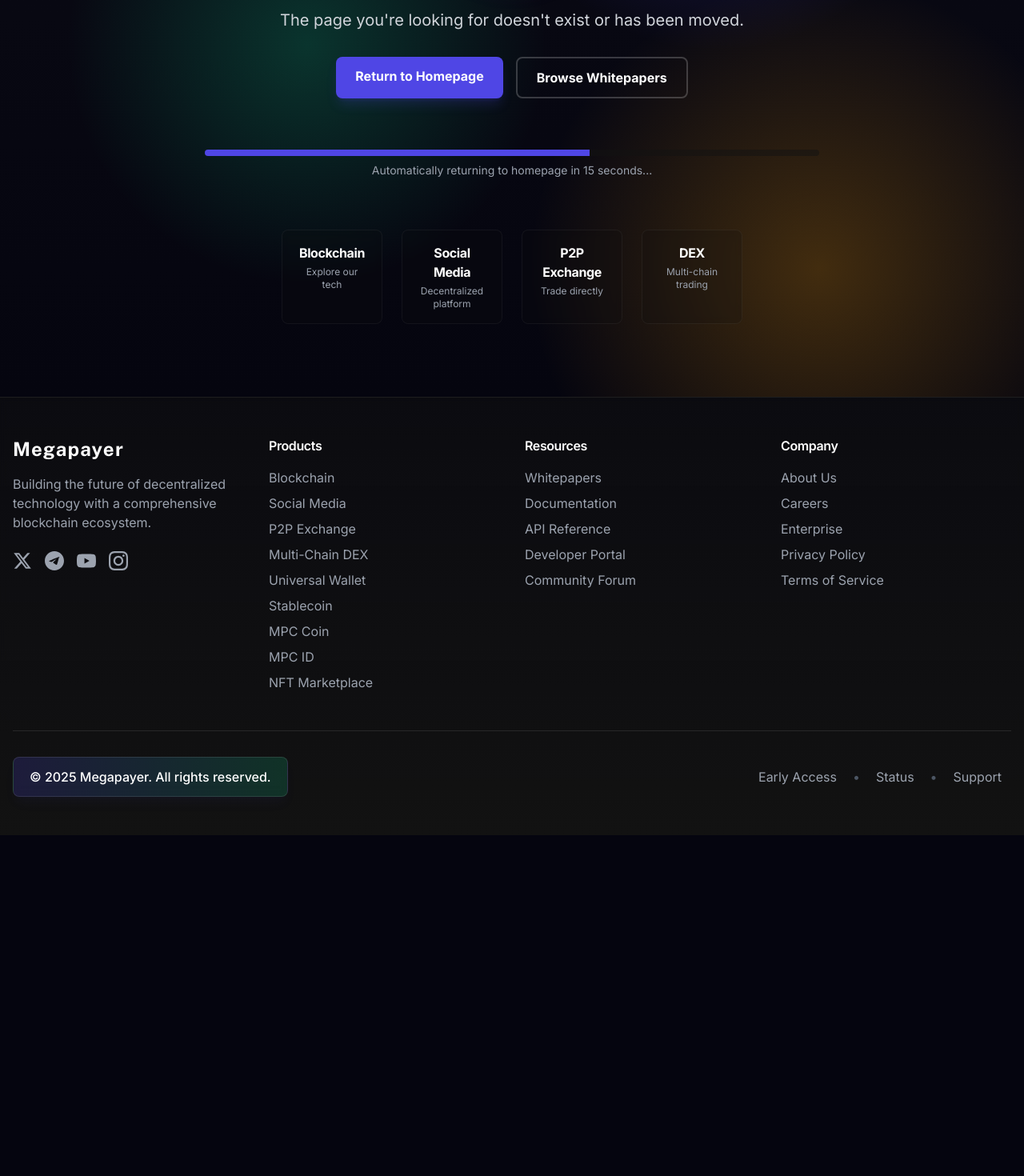
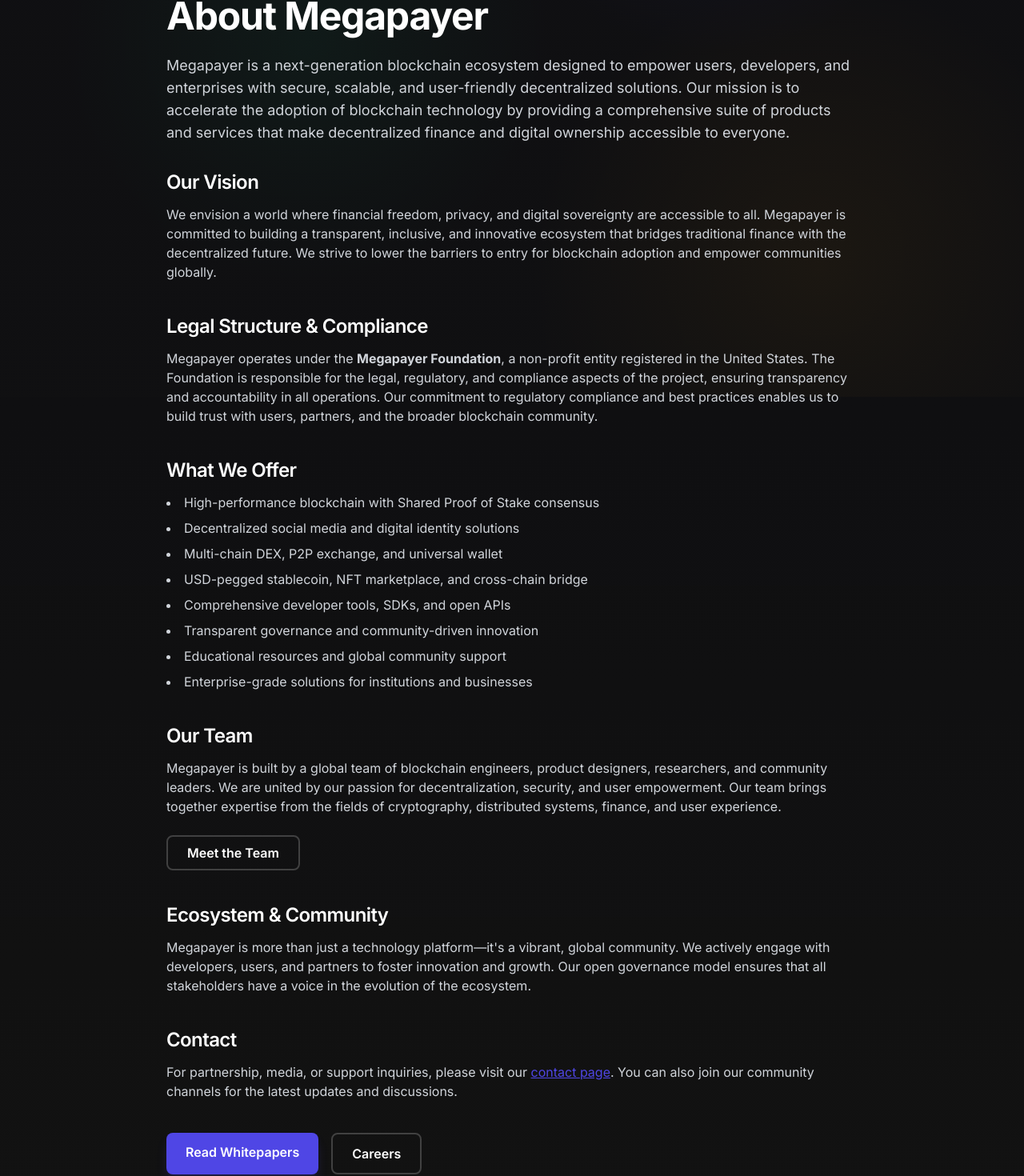
Before and after one commit to AbuAisha8994/MegapayerFrontend, a Next.js app: page /about in a window 1280 px wide. Before the commit this address had no page. Shown: the part 304-1774 px from the top of the page at 80% size. Before the commit the page ends 1348 px from the top, so only its background shows below. Built offline with nearby package versions, Linux system fonts and the light colour scheme.

Commit message:
footer fixed

```diff
--- a/src/components/home/ProductPreview.tsx
+++ b/src/components/home/ProductPreview.tsx
@@ -417,6 +417,8 @@ const ProductPreview = () => {
                     href={
                       currentProduct.id === "nft-marketplace"
                         ? "/whitepaper/nft-marketplace"
+                        : currentProduct.id === "bridge"
+                        ? "/coming-soon?product=Bridge&returnUrl=/"
                         : `/${currentProduct.id}`
                     }
                     className="inline-flex items-center px-6 py-2.5 rounded-lg bg-gradient-to-r from-primary to-primary-dark hover:shadow-lg hover:shadow-primary/20 transition-all duration-300 text-white group"
--- a/src/components/layout/Footer.tsx
+++ b/src/components/layout/Footer.tsx
@@ -155,7 +155,7 @@ const Footer = () => {
               </li>
               <li>
                 <Link
-                  href="/nft-marketplace"
+                  href="/coming-soon?product=NFT%20Marketplace&returnUrl=/"
                   className="text-gray-400 hover:text-white transition-colors"
                 >
                   NFT Marketplace
@@ -178,15 +178,15 @@ const Footer = () => {
               </li>
               <li>
                 <a
-                  href="#"
+                  href="/whitepaper/roadmap"
                   className="text-gray-400 hover:text-white transition-colors"
                 >
-                  Documentation
+                  Roadmap
                 </a>
               </li>
               <li>
                 <a
-                  href="#"
+                  href="developers/getting-started"
                   className="text-gray-400 hover:text-white transition-colors"
                 >
                   API Reference
@@ -194,7 +194,7 @@ const Footer = () => {
               </li>
               <li>
                 <a
-                  href="#"
+                  href="developers/getting-started"
                   className="text-gray-400 hover:text-white transition-colors"
                 >
                   Developer Portal
@@ -202,7 +202,7 @@ const Footer = () => {
               </li>
               <li>
                 <a
-                  href="#"
+                  href="/coming-soon?product=News%20%26%20Blog&returnUrl=/"
                   className="text-gray-400 hover:text-white transition-colors"
                 >
                   Community Forum
@@ -216,12 +216,12 @@ const Footer = () => {
             <h3 className="text-white font-semibold mb-4">Company</h3>
             <ul className="space-y-2">
               <li>
-                <a
-                  href="#"
+                <Link
+                  href="/about"
                   className="text-gray-400 hover:text-white transition-colors"
                 >
                   About Us
-                </a>
+                </Link>
               </li>
               <li>
                 <a
--- a/src/components/layout/Navbar.tsx
+++ b/src/components/layout/Navbar.tsx
@@ -83,17 +83,17 @@ const Navbar = () => {
       submenu: [
         {
           name: "Megapayer Blockchain",
-          href: "/coming-soon?product=Megapayer%20Blockchain&returnUrl=/",
+          href: "/blockchain",
         },
         {
           name: "Decentralized Social",
-          href: "/coming-soon?product=Decentralized%20Social&returnUrl=/",
+          href: "/social-media",
         },
         { name: "P2P Exchange", href: "/p2p-exchange" },
         { name: "Multi-Chain DEX", href: "/dex" },
         {
           name: "Universal Wallet",
-          href: "/coming-soon?product=Universal%20Wallet&returnUrl=/",
+          href: "/wallet/",
         },
         {
           name: "NFT Marketplace",
@@ -107,7 +107,7 @@ const Navbar = () => {
       href: "#",
       submenu: [
         { name: "MPC Coin", href: "/token/mpc" },
-        { name: "MPC ID", href: "/coming-soon?product=MPC%20ID&returnUrl=/" },
+        { name: "MPC ID", href: "/mpc-id" },
         { name: "Megapayer Explorer", href: "/explorer" },
         {
           name: "Partners & Integrations",
@@ -119,13 +119,13 @@ const Navbar = () => {
       name: "Developers",
       href: "#",
       submenu: [
-        { name: "Developer SDK / API", href: "/sdk-api" },
+        { name: "Developer SDK / API", href: "/developers/getting-started" },
         {
           name: "GitHub",
           href: "https://github.com/megapayer",
           isExternal: true,
         },
-        { name: "Explorer API", href: "/developers/explorer-api" },
+        { name: "Explorer API", href: "/developers/getting-started" },
         {
           name: "Testnet & Faucet",
           href: "/coming-soon?product=Testnet%20%26%20Faucet&returnUrl=/",
--- /dev/null
+++ b/src/pages/about.tsx
@@ -0,0 +1,126 @@
+import Head from "next/head";
+import Link from "next/link";
+import Layout from "@/components/layout/Layout";
+
+const About = () => (
+  <Layout>
+    <Head>
+      <title>About Us | Megapayer</title>
+      <meta
+        name="description"
+        content="Learn more about Megapayer, our mission, vision, legal structure, and the team building the future of decentralized finance and blockchain technology."
+      />
+    </Head>
+    <section className="bg-gradient-to-b from-dark/70 to-dark min-h-[60vh] py-20" style={{ paddingTop: "300px" }}>
+      <div className="container mx-auto px-4 max-w-4xl">
+        <h1 className="text-4xl md:text-5xl font-bold text-white mb-6">
+          About Megapayer
+        </h1>
+        <p className="text-lg text-gray-300 mb-8">
+          Megapayer is a next-generation blockchain ecosystem designed to empower
+          users, developers, and enterprises with secure, scalable, and
+          user-friendly decentralized solutions. Our mission is to accelerate the
+          adoption of blockchain technology by providing a comprehensive suite of
+          products and services that make decentralized finance and digital
+          ownership accessible to everyone.
+        </p>
+        <div className="mb-10">
+          <h2 className="text-2xl font-semibold text-white mb-3">Our Vision</h2>
+          <p className="text-gray-300">
+            We envision a world where financial freedom, privacy, and digital
+            sovereignty are accessible to all. Megapayer is committed to building
+            a transparent, inclusive, and innovative ecosystem that bridges
+            traditional finance with the decentralized future. We strive to lower
+            the barriers to entry for blockchain adoption and empower communities
+            globally.
+          </p>
+        </div>
+        <div className="mb-10">
+          <h2 className="text-2xl font-semibold text-white mb-3">
+            Legal Structure & Compliance
+          </h2>
+          <p className="text-gray-300">
+            Megapayer operates under the{" "}
+            <b>Megapayer Foundation</b>, a non-profit entity registered in the
+            United States. The Foundation is responsible for the legal,
+            regulatory, and compliance aspects of the project, ensuring
+            transparency and accountability in all operations. Our commitment to
+            regulatory compliance and best practices enables us to build trust
+            with users, partners, and the broader blockchain community.
+          </p>
+        </div>
+        <div className="mb-10">
+          <h2 className="text-2xl font-semibold text-white mb-3">What We Offer</h2>
+          <ul className="list-disc list-inside text-gray-300 space-y-2">
+            <li>High-performance blockchain with Shared Proof of Stake consensus</li>
+            <li>Decentralized social media and digital identity solutions</li>
+            <li>Multi-chain DEX, P2P exchange, and universal wallet</li>
+            <li>USD-pegged stablecoin, NFT marketplace, and cross-chain bridge</li>
+            <li>Comprehensive developer tools, SDKs, and open APIs</li>
+            <li>Transparent governance and community-driven innovation</li>
+            <li>Educational resources and global community support</li>
+            <li>Enterprise-grade solutions for institutions and businesses</li>
+          </ul>
+        </div>
+        <div className="mb-10">
+          <h2 className="text-2xl font-semibold text-white mb-3">Our Team</h2>
+          <p className="text-gray-300 mb-4">
+            Megapayer is built by a global team of blockchain engineers, product
+            designers, researchers, and community leaders. We are united by our
+            passion for decentralization, security, and user empowerment. Our team
+            brings together expertise from the fields of cryptography, distributed
+            systems, finance, and user experience.
+          </p>
+          <Link
+            href="/team"
+            className="inline-block btn-secondary px-6 py-2 rounded-lg font-semibold mt-2"
+          >
+            Meet the Team
+          </Link>
+        </div>
+        <div className="mb-10">
+          <h2 className="text-2xl font-semibold text-white mb-3">
+            Ecosystem & Community
+          </h2>
+          <p className="text-gray-300">
+            Megapayer is more than just a technology platform—it's a vibrant,
+            global community. We actively engage with developers, users, and
+            partners to foster innovation and growth. Our open governance model
+            ensures that all stakeholders have a voice in the evolution of the
+            ecosystem.
+          </p>
+        </div>
+        <div className="mb-10">
+          <h2 className="text-2xl font-semibold text-white mb-3">Contact</h2>
+          <p className="text-gray-300">
+            For partnership, media, or support inquiries, please visit our{" "}
+            <Link
+              href="/enterprise/contact"
+              className="text-primary underline hover:text-secondary"
+            >
+              contact page
+            </Link>
+            . You can also join our community channels for the latest updates and
+            discussions.
+          </p>
+        </div>
+        <div className="flex gap-4 mt-8">
+          <Link
+            href="/whitepapers"
+            className="btn-primary px-6 py-3 rounded-lg font-semibold"
+          >
+            Read Whitepapers
+          </Link>
+          <Link
+            href="/coming-soon?product=Careers&returnUrl=/"
+            className="btn-secondary px-6 py-3 rounded-lg font-semibold"
+          >
+            Careers
+          </Link>
+        </div>
+      </div>
+    </section>
+  </Layout>
+);
+
+export default About;
```
